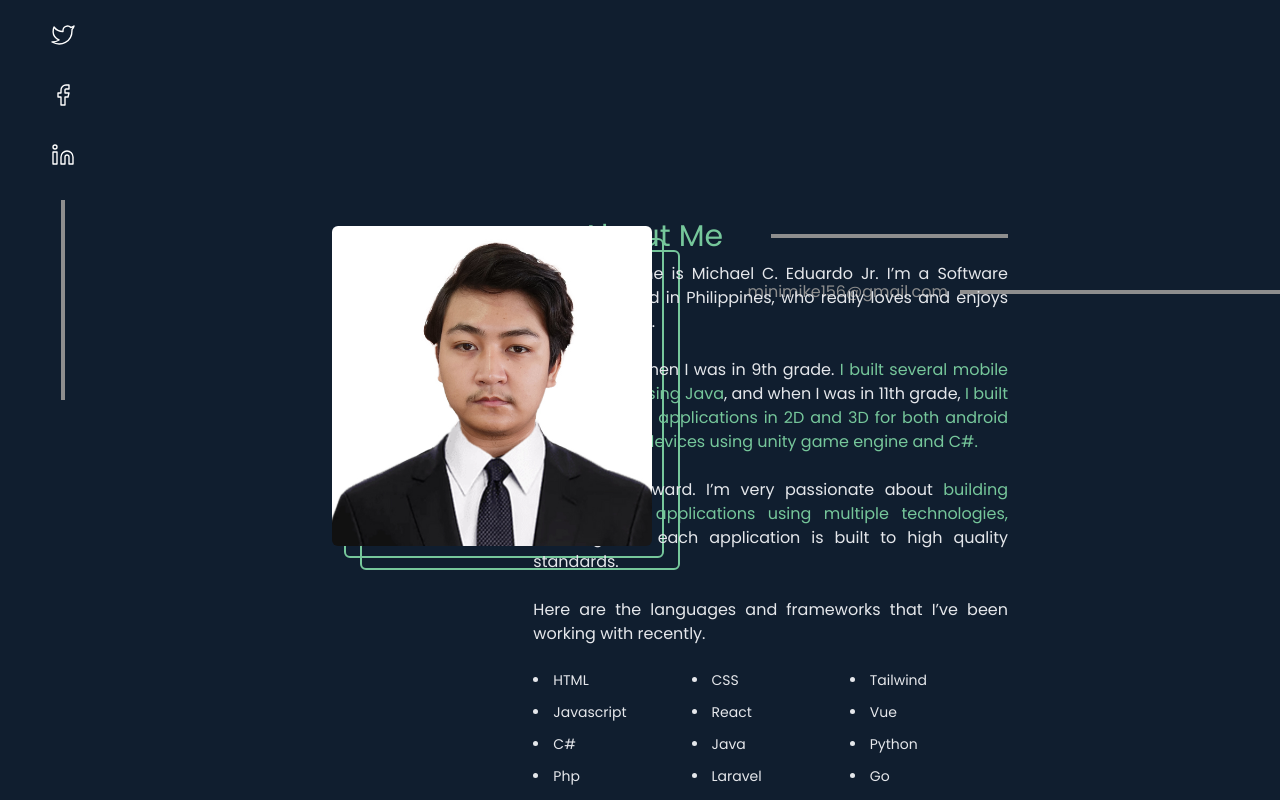
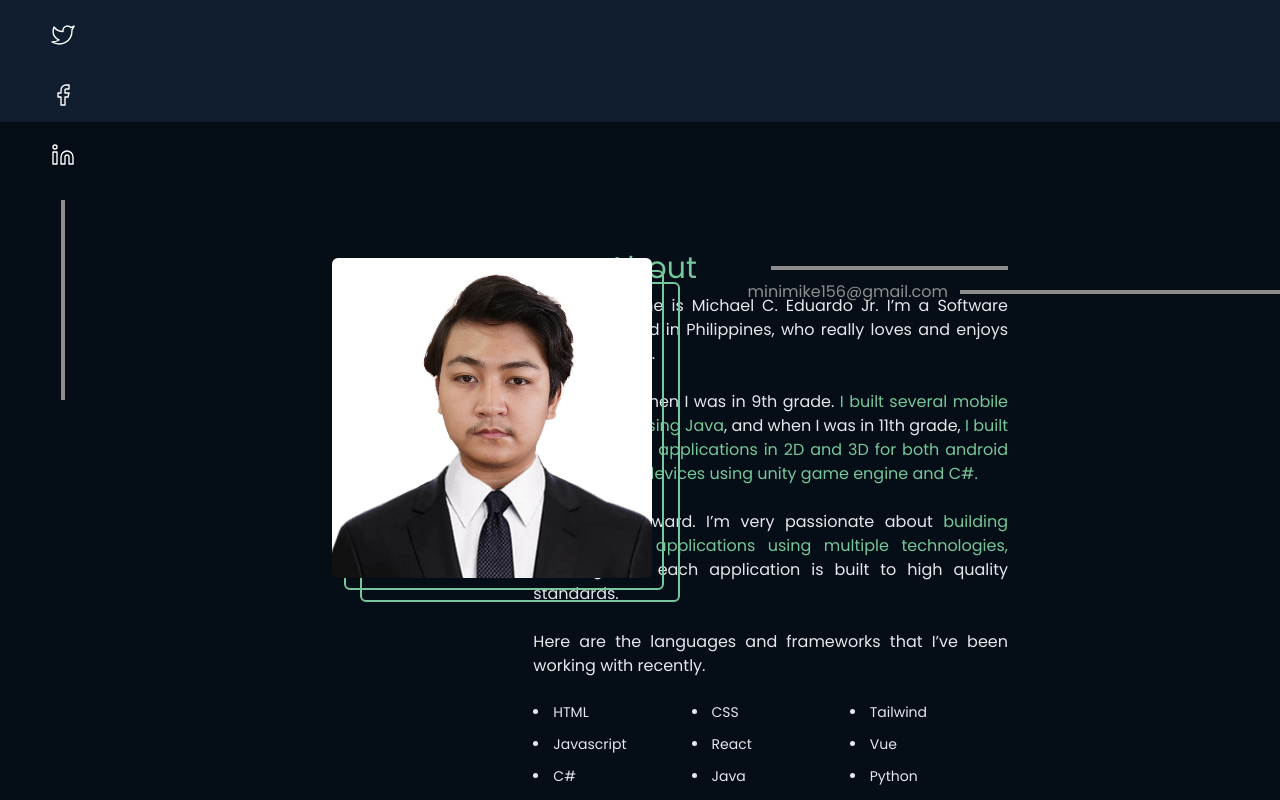
Before and after one commit to minimike022/portfolio-fe, a Vue app: page /Home in a window 1280 px wide. Shown: the part 400-1200 px from the top of the page. Built offline with nearby package versions, Linux system fonts and the light colour scheme.

Commit message:
Adding to github

```diff
--- a/src/App.vue
+++ b/src/App.vue
@@ -11,7 +11,7 @@ import Socials from './layouts/socials/Socials.vue';
 <template>
   <div class="font-Poppins">
     <HeaderView/>
-    <div class="md:px-20">
+    <div class="">
       <HomeView id="home"/>
       <AboutView id="about"/>
       <ProjectsView id="project"/>
--- a/src/layouts/about/AboutUs.vue
+++ b/src/layouts/about/AboutUs.vue
@@ -2,29 +2,42 @@
 </script>
 <template>
     <!-- Anchor -->
+    <div class="bg-[#050d16] md:px-20">
         <div id="about" class="h-10"></div>
-    <div class="mb-12 mx-10 md:mt-[11dvh] grid grid-cols-1 md:flex md:justify-between md:mx-[24dvh] relative">
-        <div class="mt-2 md:ml-6 w-[35dvh] h-[35dvh] md:w-[40dvh] md:h-[40dvh] relative md:top-0 md:right-0">
-            <div class="absolute h-[25dvh] w-[25dvh] md:w-[40dvh] md:h-[40dvh] border-2 border-primary top-6 left-16 -z-10 rounded-md"></div>
-            <div class="absolute h-[25dvh] w-[25dvh] md:w-[40dvh] md:h-[40dvh] border-2 border-primary top-3 left-12 -z-10 rounded-md"></div>
-            <div class="absolute top-0 left-9 h-[25dvh] w-[25dvh] md:w-[40dvh] md:h-[40dvh]">
+        <div class=" mb-12 mx-10 md:mt-[11dvh] grid grid-cols-1 md:flex md:justify-between md:mx-[24dvh] relative">
+            <div class="mt-2  w-full h-[45dvh]  relative
+        md:w-[40dvh] md:h-[40dvh] md:ml-6 md:top-0 md:right-0
+        ">
+                <div class="absolute h-[30dvh] w-[30dvh] hidden border-2 border-primary z-0 rounded-md
+            md:block md:w-[40dvh] md:h-[40dvh] md:top-6 md:left-16
+            "></div>
+                <div class="absolute h-[30dvh] w-[30dvh] hidden border-2 border-primary  z-0 rounded-md
+            md:block md:w-[40dvh] md:h-[40dvh] md:top-3 md:left-12
+            "></div>
+                <div class="absolute h-[30dvh] w-[30dvh] top-1/2 left-1/2 transform -translate-x-1/2 -translate-y-1/2
+            md:w-[40dvh] md:h-[40dvh] md:top-0 md:left-9 md:translate-x-0 md:translate-y-0
+            ">
                     <img src="/src/assets/profilePhoto/profile.jpg" alt="" class="rounded-md">
                 </div>
             </div>
             <!-- Contents -->
-        <div class="w-auto md:w-[80dvh] text-white">
+            <div class="w-auto
+        md:w-[80dvh]
+        text-white">
                 <div class="flex items-center">
                     <div class="w-full flex justify-center">
-                    <h1 class="text-primary text-xl md:text-3xl">About Me</h1>
+                        <h1 class="text-primary text-xl md:text-3xl">About</h1>
                     </div>
                     <div class="w-full h-[.4dvh] bg-[#8E8E8E]"></div>
                 </div>
                 <div>
-                <p class=" text-gray-200 mt-2 text-xs text-justify md:text-base">
-                    Hello! My name is Michael C. Eduardo Jr. I’m a Software Engineer based in Philippines, who really
+                    <p class="text-gray-200 mt-2 text-xs text-justify md:text-base">
+                        Hello! My name is Michael C. Eduardo Jr. I’m a Software Engineer based in Philippines, who
+                        really
                         loves and enjoys
                         building things.
-                    <br><br>It all started when I was in 9th grade. <span class="text-primary">I built several mobile
+                        <br><br>It all started when I was in 9th grade. <span class="text-primary">I built several
+                            mobile
                             applications
                             using Java</span>, and when I was in 11th grade, <span class="text-primary">I built multiple
                             game applications in 2D and 3D for both android and
@@ -54,4 +67,5 @@
                 </div>
             </div>
         </div>
+    </div>
 </template>
--- a/src/layouts/home/Home.vue
+++ b/src/layouts/home/Home.vue
@@ -11,7 +11,7 @@ const texts = ref(
 </script>
 <template>
 
-    <div class="flex my-28">
+    <div class="flex my-32 md:px-20">
         <div class="flex flex-col ml-10 text-white">
             <h1 class="text-primary text-2xl my-2">Hi! my name is</h1>
             <h1 class="text-primary font-bold text-4xl my-2">Michael Eduardo Jr</h1>
```
Lines whose indentation alone changed are shown as unchanged.
